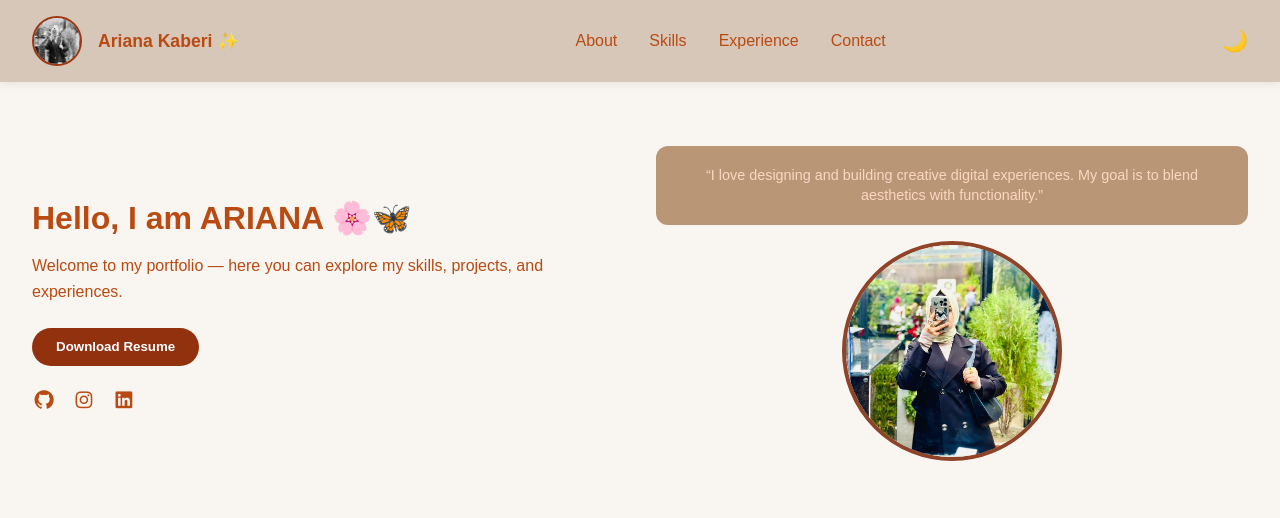
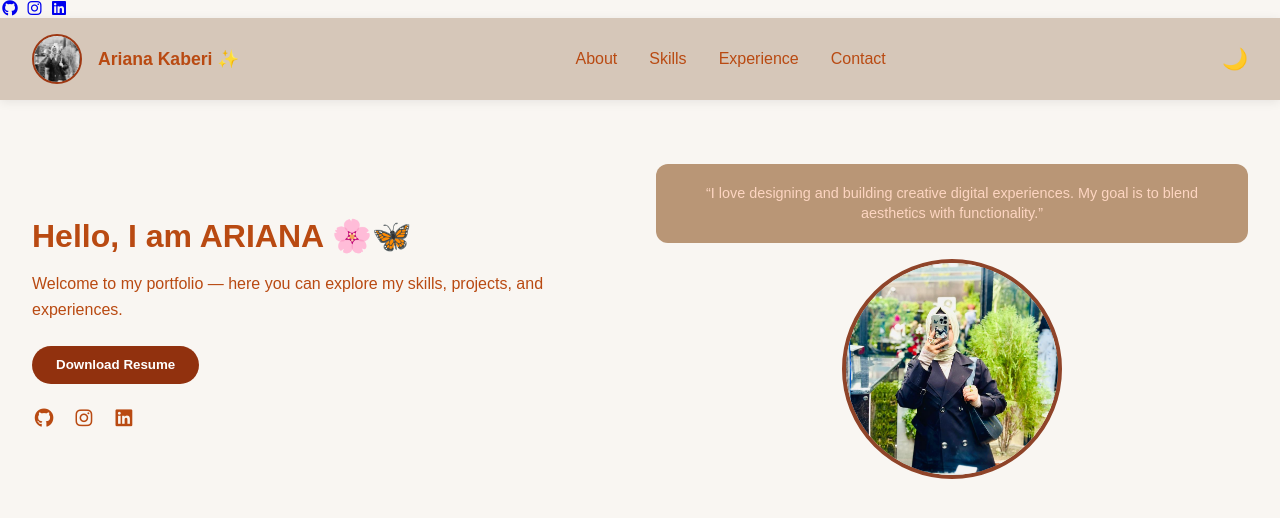
Before and after one commit to arianakaberi/my-protofolio, a plain HTML site: page index.html in a window 1280 px wide. Drawn offline with Linux system fonts and the light colour scheme.

Commit message:
i bring some changes to my account

```diff
--- a/index.html
+++ b/index.html
@@ -6,7 +6,15 @@
     <title>Ariana's Portfolio</title>
     <link rel="stylesheet" href="./styles/style.css" />
     <link rel="stylesheet" href="./images/fa/css/all.css" />
-  </head>
+
+    <link rel="stylesheet" href="https://cdnjs.cloudflare.com/ajax/libs/font-awesome/6.4.0/css/all.min.css">
+
+ <div class="social-links">
+  <a href="https://github.com/arianakaberi" target="_blank"><i class="fa-brands fa-github"></i></a>
+  <a href="https://instagram.com/ariana_nature_lens" target="_blank"><i class="fa-brands fa-instagram"></i></a>
+  <a href="https://linkedin.com/in/yourusername" target="_blank"><i class="fa-brands fa-linkedin"></i></a>
+</div>
+ </head>
   <body class="light">
 
     <div class="navbar">
```
